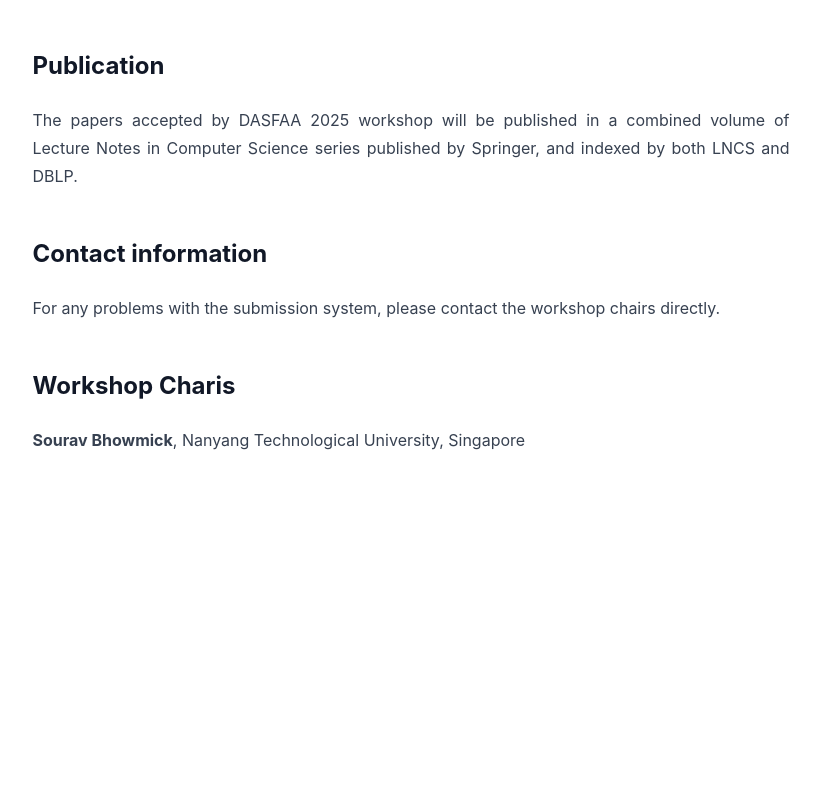
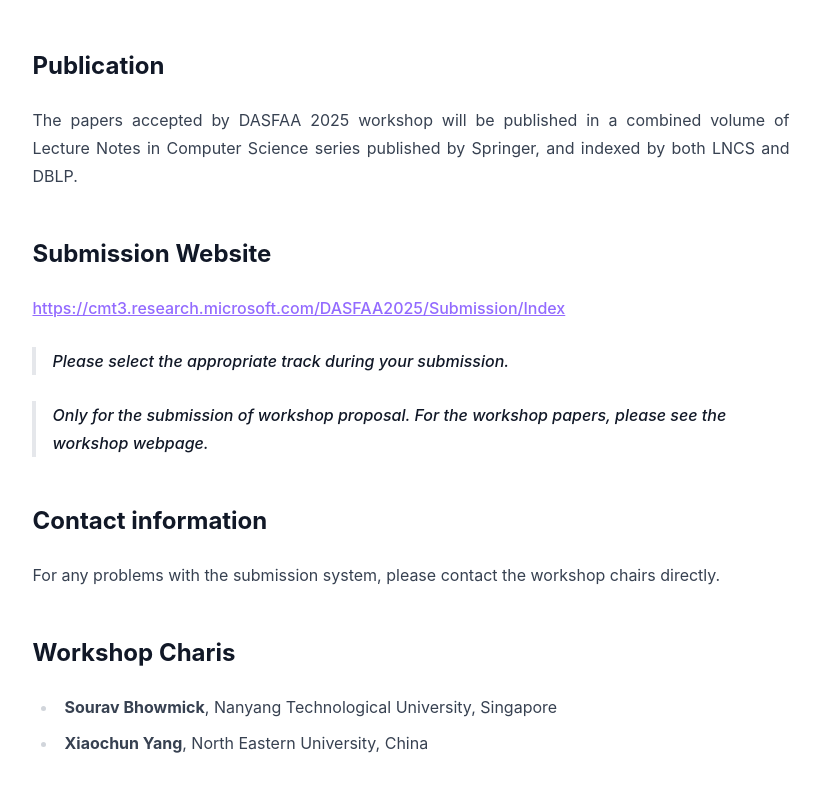
Before and after one commit to dasfaa2025/dasfaa2025.github.io, a React (Vite) app: page /#/calls/workshops in a window 1280 px wide. Shown: the part 1532-2323 px from the top of the page, without its empty margins (229-1049 px from the left). Before the commit the page ends 2018 px from the top, so only its background shows below. Built offline with nearby package versions, Linux system fonts and the light colour scheme.

Commit message:
chore: update

```diff
--- a/src/pages/calls/demo-papers.tsx
+++ b/src/pages/calls/demo-papers.tsx
@@ -1,6 +1,7 @@
 import DateTable from "../../components/DateTable";
 import PageBanner from "../../components/PageBanner";
 import { Banner2 } from "../../assets";
+import Link from "../../components/Link";
 
 const DemoPapers = () => {
   return (
@@ -93,6 +94,12 @@
           the conference proceedings.
         </p>
 
+        <h2>Submission Website</h2>
+        <Link href="https://cmt3.research.microsoft.com/DASFAA2025/Submission/Index" />
+        <blockquote>
+          Please select the appropriate track during your submission.
+        </blockquote>
+
         <h2>Contact Information</h2>
         <p>
           For any problems with the submission system, please contact the demo
--- a/src/pages/calls/hpd-consortium-paper.tsx
+++ b/src/pages/calls/hpd-consortium-paper.tsx
@@ -81,6 +81,18 @@
           All accepted proposals are required to be presented at the conference.
         </p>
 
+        <h2>Submission Website</h2>
+        <Link href="https://cmt3.research.microsoft.com/DASFAA2025/Submission/Index" />
+        <blockquote>
+          Please select the appropriate track during your submission.
+        </blockquote>
+
+        <h2>Contact information</h2>
+        <p>
+          For any problems with the submission system, please contact the Ph.D.
+          consortium chairs directly.
+        </p>
+
         <h2>Ph.D. Consortium Chairs</h2>
       </article>
     </>
--- a/src/pages/calls/industry-papers.tsx
+++ b/src/pages/calls/industry-papers.tsx
@@ -1,6 +1,7 @@
 import DateTable from "../../components/DateTable";
 import PageBanner from "../../components/PageBanner";
 import { Banner2 } from "../../assets";
+import Link from "../../components/Link";
 
 const IndustryPapers = () => {
   return (
@@ -64,11 +65,16 @@
           papers (up to 12 pages) and extended abstracts (up to 4 pages) in LNCS
           (Lecture Notes in Computer Science) format. Industrial track
           submissions must be submitted electronically, in PDF format, using the
-          same Conference Management Tool as the research track. Please mention
-          "Industrial Track" next to the paper title during submission in the
-          CMT system. All papers will be single-blind reviewed. All accepted
-          papers will be published in the conference proceedings.
+          same Conference Management Tool as the research track. All papers will
+          be single-blind reviewed. All accepted papers will be published in the
+          conference proceedings.
         </p>
+
+        <h2>Submission Website</h2>
+        <Link href="https://cmt3.research.microsoft.com/DASFAA2025/Submission/Index" />
+        <blockquote>
+          Please select the appropriate track during your submission.
+        </blockquote>
 
         <h2>Contact information</h2>
         <p>
--- a/src/pages/calls/research-papers.tsx
+++ b/src/pages/calls/research-papers.tsx
@@ -266,6 +266,9 @@
 
         <h2>Submission Website</h2>
         <Link href="https://cmt3.research.microsoft.com/DASFAA2025/Submission/Index" />
+        <blockquote>
+          Please select the appropriate track during your submission.
+        </blockquote>
 
         <h2>Contact Information</h2>
         <p>
--- a/src/pages/calls/tutorial-proposal.tsx
+++ b/src/pages/calls/tutorial-proposal.tsx
@@ -1,6 +1,7 @@
 import DateTable from "../../components/DateTable";
 import PageBanner from "../../components/PageBanner";
 import { Banner2 } from "../../assets";
+import Link from "../../components/Link";
 
 const TutorialProposal = () => {
   return (
@@ -72,6 +73,18 @@
           proceedings.
         </p>
 
+        <h2>Submission Website</h2>
+        <Link href="https://cmt3.research.microsoft.com/DASFAA2025/Submission/Index" />
+        <blockquote>
+          Please select the appropriate track during your submission.
+        </blockquote>
+
+        <h2>Contact information</h2>
+        <p>
+          For any problems with the submission system, please contact the
+          tutorial chairs directly.
+        </p>
+
         <h2>Tutorial Chairs</h2>
         <ul>
           <li>
--- a/src/pages/calls/workshops.tsx
+++ b/src/pages/calls/workshops.tsx
@@ -1,6 +1,7 @@
 import DateTable from "../../components/DateTable";
 import PageBanner from "../../components/PageBanner";
 import { Banner2 } from "../../assets";
+import Link from "../../components/Link";
 
 const Workshops = () => {
   return (
@@ -97,6 +98,16 @@
           by Springer, and indexed by both LNCS and DBLP.
         </p>
 
+        <h2>Submission Website</h2>
+        <Link href="https://cmt3.research.microsoft.com/DASFAA2025/Submission/Index" />
+        <blockquote>
+          Please select the appropriate track during your submission.
+        </blockquote>
+        <blockquote>
+          Only for the submission of workshop proposal. For the workshop papers,
+          please see the workshop webpage.
+        </blockquote>
+
         <h2>Contact information</h2>
         <p>
           For any problems with the submission system, please contact the
@@ -104,9 +115,14 @@
         </p>
 
         <h2>Workshop Charis</h2>
-        <p>
-          <b>Sourav Bhowmick</b>, Nanyang Technological University, Singapore
-        </p>
+        <ul>
+          <li>
+            <b>Sourav Bhowmick</b>, Nanyang Technological University, Singapore
+          </li>
+          <li>
+            <b>Xiaochun Yang</b>, North Eastern University, China
+          </li>
+        </ul>
       </article>
     </>
   );
```
